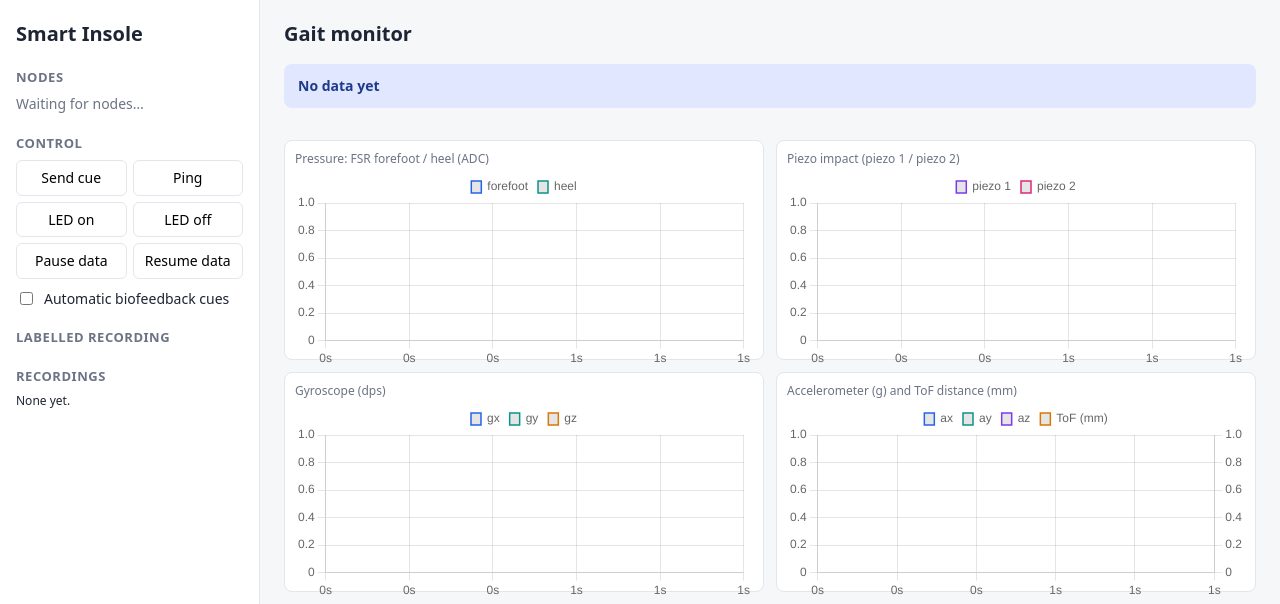
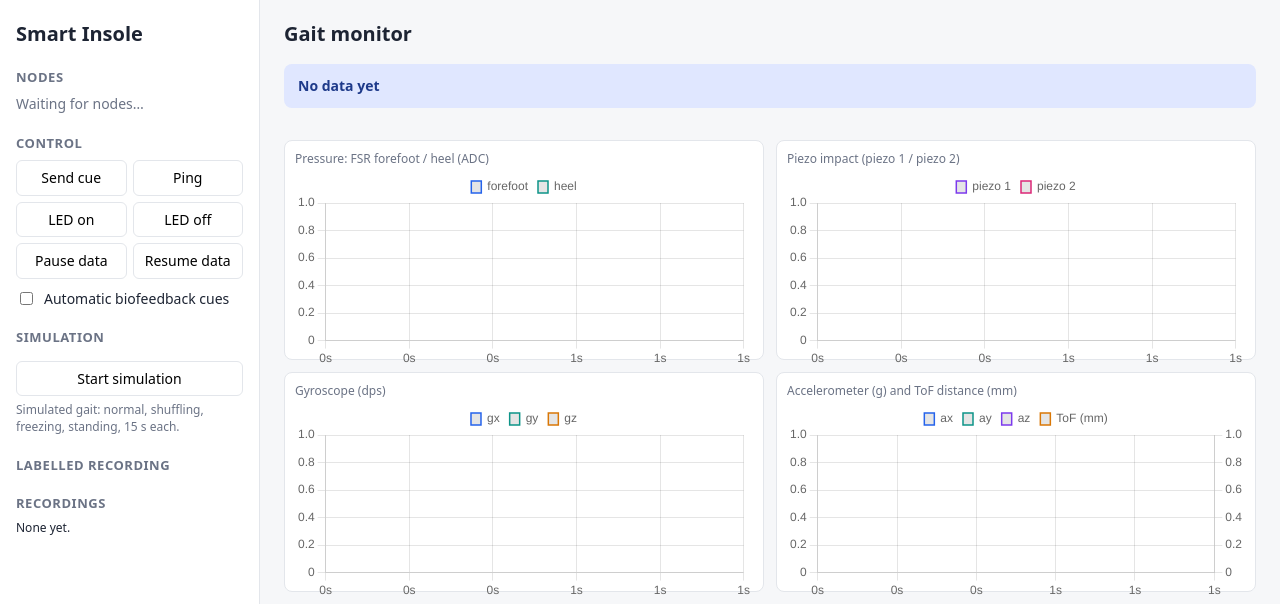
Before and after one commit to HC-2307/Iot---gait-Correction-, a Flask app: page / in a window 1280 px wide. Shown: the top 604 px of the page. Run offline with Flask 3, Linux system fonts and the light colour scheme; data that the repository does not hold is empty.

Commit message:
add: sample simulation for demo and actuator testing

```diff
--- a/cloud/templates/index.html
+++ b/cloud/templates/index.html
@@ -63,6 +63,10 @@
   </div>
   <label class="sw"><input type="checkbox" id="autocue" onchange="post('/api/settings',{auto_cue:this.checked})"> Automatic biofeedback cues</label>
 
+  <h2>Simulation</h2>
+  <button class="full" id="simbtn" onclick="toggleSim()">Start simulation</button>
+  <div id="simstate" style="font-size:12px;color:var(--muted);margin-top:6px"></div>
+
   <h2>Labelled recording</h2>
   <div id="recbox"></div>
 
@@ -78,7 +82,8 @@
     <div class="chart"><h3>Pressure: FSR forefoot / heel (ADC)</h3><canvas id="c_fsr"></canvas></div>
     <div class="chart"><h3>Piezo impact (piezo 1 / piezo 2)</h3><canvas id="c_piezo"></canvas></div>
     <div class="chart"><h3>Gyroscope (dps)</h3><canvas id="c_gyro"></canvas></div>
-        <div class="chart"><h3>Accelerometer (g) and ToF distance (mm)</h3><canvas id="c_acc"></canvas></div>
+    <div class="chart"><h3>Accelerometer (g) and ToF distance (mm)</h3><canvas id="c_acc"></canvas></div>
+  </div>
   <h2>Events</h2>
   <table><thead><tr><th>Time</th><th>Event</th><th>Detail</th><th>Cue sent</th></tr></thead><tbody id="events"></tbody></table>
 </main>
@@ -146,10 +151,28 @@ async function rec(action) {
   refreshSessions(); refreshLive();
 }
 
+let simOn = false;
+const SIM_MODES = {normal:"normal walking", shuffle:"shuffling", freeze:"freezing", stand:"standing"};
+function renderSim(s) {
+  simOn = s.running;
+  document.getElementById("simbtn").textContent = simOn ? "Stop simulation" : "Start simulation";
+  document.getElementById("simstate").textContent = simOn
+    ? `Simulated insole (insole-sim): ${SIM_MODES[s.mode] || "starting"}. Its cues also fire the real actuator.`
+    : "Simulated gait: normal, shuffling, freezing, standing, 15 s each.";
+}
+async function toggleSim() {
+  const on = !simOn;
+  await post("/api/sim", {on});
+  if (on) device = "insole-sim";
+  renderSim({running: on});
+  setTimeout(() => refreshNodes().then(refreshLive), 1500);
+}
+
 async function refreshLive() {
   if (!device) return;
   const d = await (await fetch(`/api/live?device=${encodeURIComponent(device)}`)).json();
   document.getElementById("autocue").checked = d.auto_cue;
+  renderSim(d.sim);
   renderRec(d.session);
 
   const m = d.metrics || {};
@@ -181,6 +204,7 @@ async function refreshLive() {
     || `<tr><td colspan="4" style="color:var(--muted)">None yet.</td></tr>`;
 }
 
+renderSim({running: false});
 refreshNodes().then(refreshLive); refreshSessions();
 setInterval(refreshLive, 1000);
 setInterval(refreshNodes, 3000);
```
